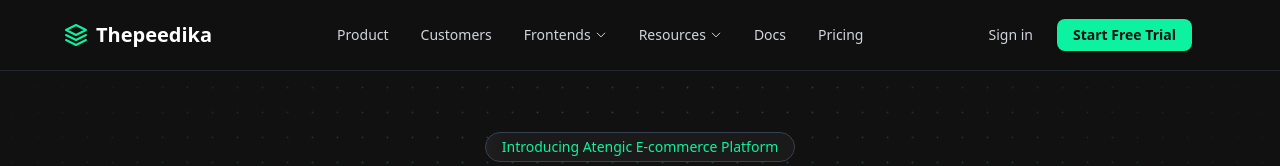
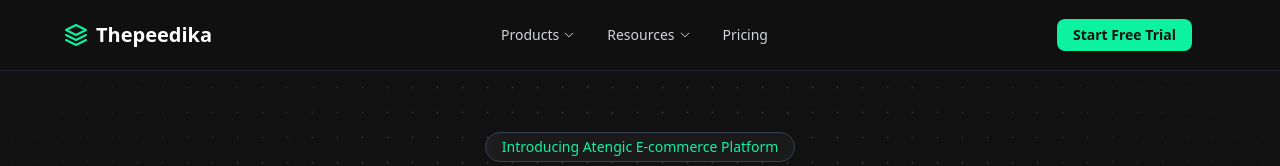
Before and after one commit to dev0ura/mypeedika, a Next.js app: page / in a window 1280 px wide. Shown: the top 166 px of the page. Built offline with nearby package versions, Linux system fonts and the light colour scheme.

Commit message:
Refactor hero section navigation: updated dropdown and menu items for clarity and consistency, replacing 'Frontends' with 'Products' and modifying related items.

```diff
--- a/src/components/ui/hero-section-nexus.tsx
+++ b/src/components/ui/hero-section-nexus.tsx
@@ -646,21 +646,16 @@
                 </div>
 
                 <div className="hidden md:flex items-center justify-center flex-grow space-x-6 lg:space-x-8 px-4">
-                    <NavLink href="#">Product</NavLink>
-                    <NavLink href="#">Customers</NavLink>
-
                     <div
                         className="relative"
-                        onMouseEnter={() => setOpenDropdown('frontends')}
+                        onMouseEnter={() => setOpenDropdown('products')}
                         onMouseLeave={() => setOpenDropdown(null)}
                     >
-                        <NavLink href="#" hasDropdown>Frontends</NavLink>
-                        <DropdownMenu isOpen={openDropdown === 'frontends'}>
+                        <NavLink href="#" hasDropdown>Products</NavLink>
+                        <DropdownMenu isOpen={openDropdown === 'products'}>
                             <DropdownItem href="#">Web Frontend</DropdownItem>
                             <DropdownItem href="#">Mobile App</DropdownItem>
-                            <DropdownItem href="#">Chat Commerce</DropdownItem>
-                            <DropdownItem href="#">WhatsApp Integration</DropdownItem>
-                            <DropdownItem href="#">Instagram Integration</DropdownItem>
+                            <DropdownItem href="#">Atengic Chat</DropdownItem>
                         </DropdownMenu>
                     </div>
 
@@ -678,13 +673,10 @@
                         </DropdownMenu>
                     </div>
 
-                    <NavLink href="#">Docs</NavLink>
                     <NavLink href="#">Pricing</NavLink>
                 </div>
 
                 <div className="flex items-center flex-shrink-0 space-x-4 lg:space-x-6">
-                    <NavLink href="#" className="hidden md:inline-block">Sign in</NavLink>
-
                     <motion.a
                         href="#"
                         className="bg-[#0CF2A0] text-[#111111] px-4 py-[6px] rounded-md text-sm font-semibold hover:bg-opacity-90 transition-colors duration-200 whitespace-nowrap shadow-sm hover:shadow-md"
@@ -714,14 +706,9 @@
                         className="md:hidden absolute top-full left-0 right-0 bg-[#111111]/95 backdrop-blur-sm shadow-lg py-4 border-t border-gray-800/50"
                     >
                         <div className="flex flex-col items-center space-y-4 px-6">
-                            <NavLink href="#" onClick={() => setIsMobileMenuOpen(false)}>Product</NavLink>
-                            <NavLink href="#" onClick={() => setIsMobileMenuOpen(false)}>Customers</NavLink>
-                            <NavLink href="#" onClick={() => setIsMobileMenuOpen(false)}>Frontends</NavLink>
+                            <NavLink href="#" onClick={() => setIsMobileMenuOpen(false)}>Products</NavLink>
                             <NavLink href="#" onClick={() => setIsMobileMenuOpen(false)}>Resources</NavLink>
-                            <NavLink href="#" onClick={() => setIsMobileMenuOpen(false)}>Docs</NavLink>
                             <NavLink href="#" onClick={() => setIsMobileMenuOpen(false)}>Pricing</NavLink>
-                            <hr className="w-full border-t border-gray-700/50 my-2"/>
-                            <NavLink href="#" onClick={() => setIsMobileMenuOpen(false)}>Sign in</NavLink>
                         </div>
                     </motion.div>
                 )}
```
